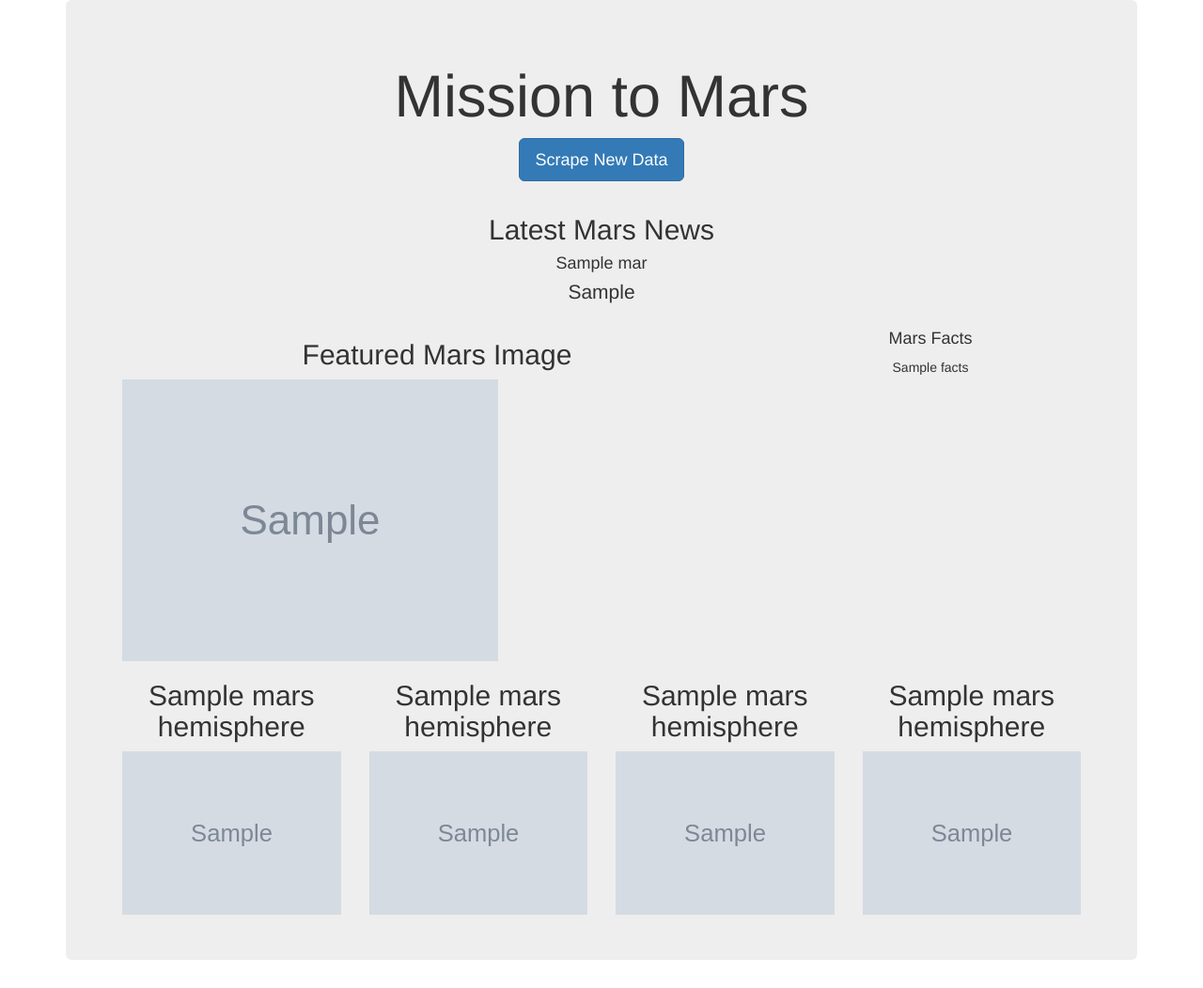
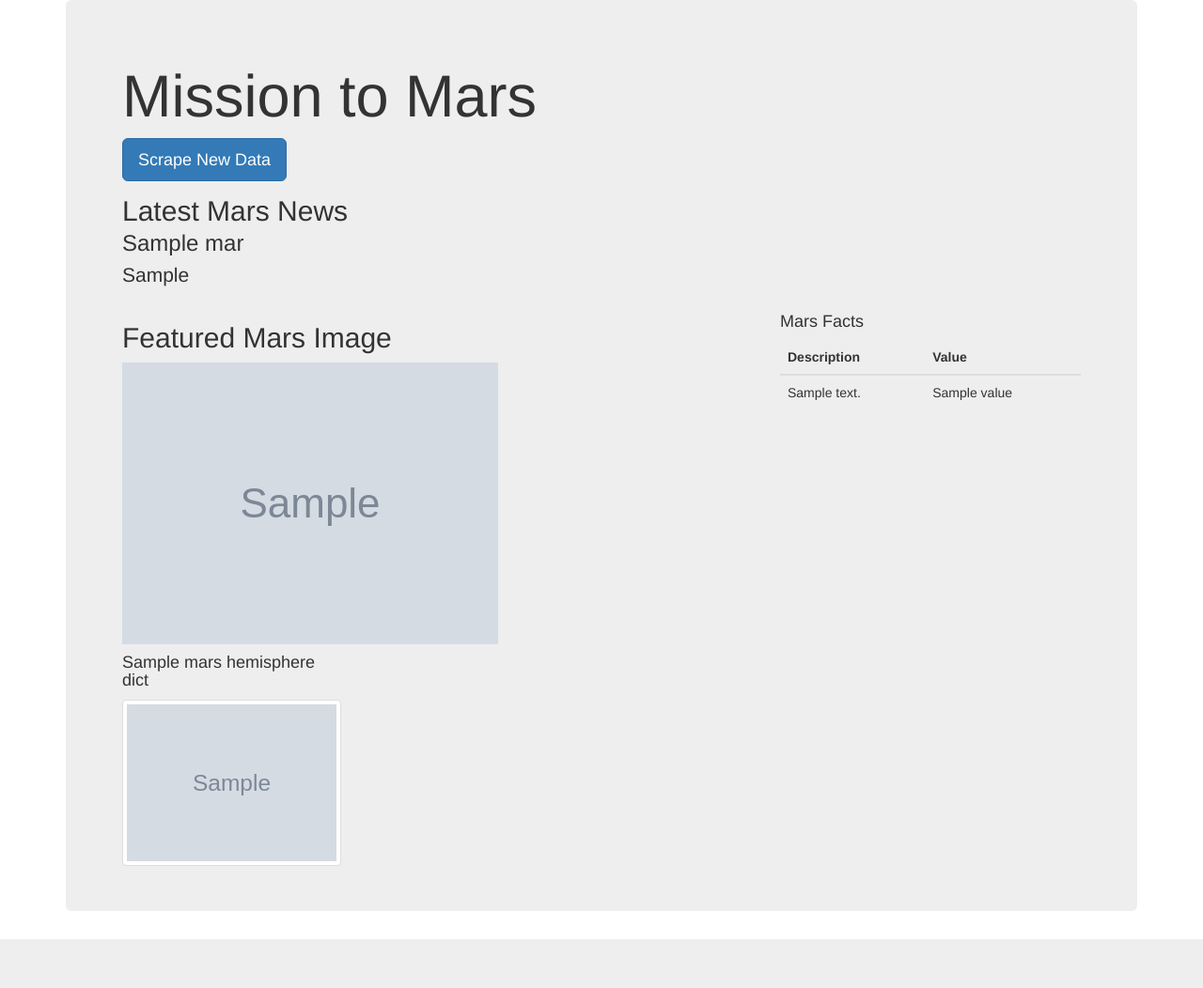
Before and after one commit to berndab/mission_to_mars, a Flask app: page / in a window 1280 px wide. Shown: the whole page at 94% size. After the commit the page ends 1000 px from the top, so only its background shows below. Run offline with Flask 2, Linux system fonts and the light colour scheme; grey boxes marked "Sample" are stand-in pictures; a database or web service that is not in the repository returns one stand-in record (values such as "Sample title"); some libraries are stand-ins or nearby versions.

Commit message:
Finished added additional BS components

```diff
--- a/app.py
+++ b/app.py
@@ -11,22 +11,15 @@ mongo = PyMongo(app)
 @app.route("/")
 def index():
    mars = mongo.db.mars.find_one()
-   mars_hemispheres = mongo.db.mars_hemisphere.find()
-   mars_data = {
-      "mars" : mars,
-      "mars_hemispheres" : mars_hemispheres
-   }
-   return render_template("index.html", mars_data=mars_data)
+   return render_template("index.html", mars=mars)
 
 @app.route("/scrape")
 def scrape():
    mars_data_dict = scraping.scrape_all()
-   mongo.db.mars.update({}, mars_data_dict["mars"], upsert=True)
 
-   for hemisphere_data in mars_data_dict["mars_hemisphere"]:
-      mongo.db.mars_hemisphere.update({"title" : hemisphere_data["title"] }, hemisphere_data, upsert=True)
+   mongo.db.mars.update({}, mars_data_dict, upsert=True)
 
-   return "Scraping Successful!"
+   return render_template("scrape_results.html")
 
 
 if __name__ == "__main__":
--- a/templates/index.html
+++ b/templates/index.html
@@ -9,7 +9,7 @@
 </head>
 <body>
     <div class="container">
-        <div class="jumbotron text-center">
+        <div class="jumbotron text-left">
             <h1>Mission to Mars</h1>
             <p>
                 <a class="btn btn-primary btn-lg" href="/scrape" role="button">Scrape New Data</a>
@@ -19,9 +19,9 @@
                 <div class="col-md-12">
                     <div class="media">
                         <div class="media-body">
-                            <h2>Latest Mars News</h2>
-                            <h4 class="media-heading">{{mars_data["mars"].news_title}}</h4>
-                            <p>{{ mars_data["mars"].news_paragraph }}</p>
+                            <h2 class="media-heading">Latest Mars News</h2>
+                            <h3 class="media-heading">{{mars.news_title}}</h3>
+                            <p>{{ mars.news_paragraph }}</p>
                         </div>
                     </div>
                </div>
@@ -32,54 +32,45 @@
                     <h2>Featured Mars Image</h2>
                     <!-- if images is False/None/non-existent, then default to error message -->
                     <img
-                         src="{{ mars_data['mars'].featured_image | default('static/images/error.png', true) }}"
+                         src="{{ mars.featured_image | default('static/images/error.png', true) }}"
                          class="img-responsive"
-                         alt="Responsive image"
+                         alt="Featured Mars Image"
                     />
                 </div>
                 <!-- Mars Facts -->
                 <div class="col-md-4">
                     <h4>Mars Facts</h4>
-                    {{ mars_data["mars"].facts | safe }}
+
+                    <table class="table">
+                        <thead class="thead-dark">
+                        <tr>
+                            <th scope="col">Description</th>
+                            <th scope="col">Value</th>
+                        </tr>
+                        </thead>
+                        <tbody>
+                            {% for mars_fact in mars.facts %}
+                            <tr>
+                                <td>{{mars_fact["Description"]}}</td>
+                                <td>{{mars_fact["Value"]}}</td>
+                            </tr>
+                            {% endfor %}
+                        </tbody>
+                    </table>
                 </div>
             </div>
             <div class="row" id="mars-hemisphere-images">
+                {%for mars_hemisphere_dict in mars.hemispheres%}
                 <div class="col-md-3">
-                    <h2>{{ mars_data["mars_hemispheres"][0]["title"] }}</h2>
+                    <h4>{{ mars_hemisphere_dict["title"] }}</h4>
                     <!-- if images is False/None/non-existent, then default to error message -->
                     <img
-                         src="{{ mars_data['mars_hemispheres'][0]['img_url'] | default('static/images/error.png', true) }}"
-                         class="img-responsive"
+                         src="{{ mars_hemisphere_dict['img_url'] | default('static/images/error.png', true) }}"
+                         class="img-responsive img-thumbnail"
                          alt="Responsive image"
                     />
                 </div>
-                <div class="col-md-3">
-                    <h2>{{ mars_data["mars_hemispheres"][1]["title"] }}</h2>
-                    <!-- if images is False/None/non-existent, then default to error message -->
-                    <img
-                         src="{{ mars_data['mars_hemispheres'][0]['img_url'] | default('static/images/error.png', true) }}"
-                         class="img-responsive"
-                         alt="Responsive image"
-                    />
-                </div>
-                <div class="col-md-3">
-                    <h2>{{ mars_data["mars_hemispheres"][2]["title"] }}</h2>
-                    <!-- if images is False/None/non-existent, then default to error message -->
-                    <img
-                         src="{{ mars_data['mars_hemispheres'][0]['img_url'] | default('static/images/error.png', true) }}"
-                         class="img-responsive"
-                         alt="Responsive image"
-                    />
-                </div>
-                <div class="col-md-3">
-                    <h2>{{ mars_data["mars_hemispheres"][3]["title"] }}</h2>
-                    <!-- if images is False/None/non-existent, then default to error message -->
-                    <img
-                         src="{{ mars_data['mars_hemispheres'][0]['img_url'] | default('static/images/error.png', true) }}"
-                         class="img-responsive"
-                         alt="Responsive image"
-                    />
-                </div>
+                {%endfor%}
             </div>
         </div>
     </div>
```
Also changed, not shown: scraping.py (+5 -10 lines), templates/scrape_results.html (added, +20 -0 lines), 1 other file.
